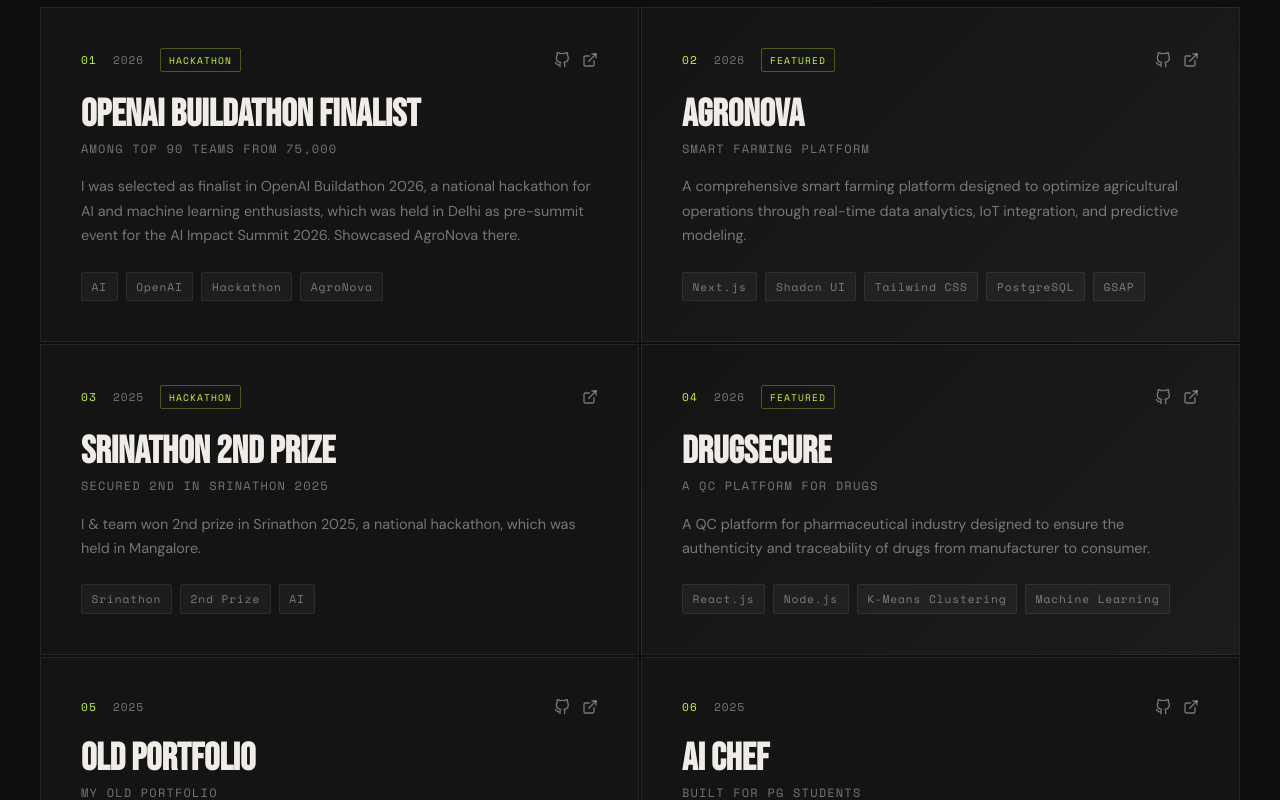
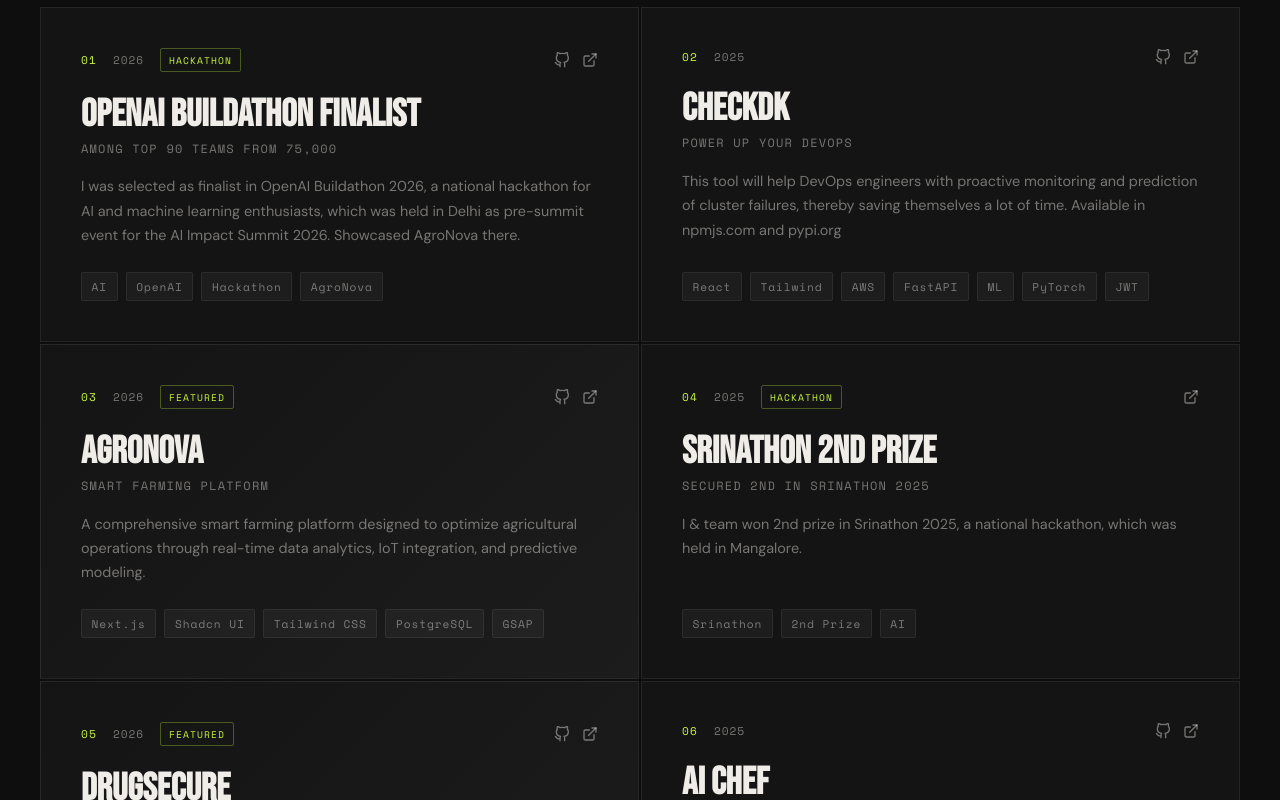
Before and after one commit to abbysallord/dhanush-shenoy-h, a React (Vite) app: page / in a window 1280 px wide. Shown: the part 2900-3700 px from the top of the page. Built offline with nearby package versions, Linux system fonts and the light colour scheme.

Commit message:
replaced old porfolio with checkDK in project section

```diff
--- a/src/components/Projects.jsx
+++ b/src/components/Projects.jsx
@@ -24,6 +24,19 @@
   },
   {
     id: '02',
+    title: 'checkDK',
+    subtitle: 'power up your DevOps',
+    desc: 'This tool will help DevOps engineers with proactive monitoring and prediction of cluster failures, thereby saving themselves a lot of time. Available in npmjs.com and pypi.org',
+    tags: ['React', 'Tailwind', 'AWS', 'FastAPI', 'ML', 'PyTorch', 'JWT'],
+    github: 'https://github.com/abbysallord/Portfolio',
+    live: 'https://dhanush-porfolio.netlify.app/',
+    featured: false,
+    hackathon: false,
+    year: '2025',
+    accent: '#ff9564',
+  },
+  {
+    id: '03',
     title: 'AgroNova',
     subtitle: 'Smart Farming Platform',
     desc: 'A comprehensive smart farming platform designed to optimize agricultural operations through real-time data analytics, IoT integration, and predictive modeling.',
@@ -36,7 +49,7 @@
     accent: '#c8f542',
   },
   {
-    id: '03',
+    id: '04',
     title: 'Srinathon 2nd Prize',
     subtitle: 'secured 2nd in Srinathon 2025',
     desc: 'I & team won 2nd prize in Srinathon 2025, a national hackathon, which was held in Mangalore.',
@@ -49,7 +62,7 @@
     accent: '#c8f542',
   },
   {
-    id: '04',
+    id: '05',
     title: 'DrugSecure',
     subtitle: 'A QC Platform for drugs',
     desc: 'A QC platform for pharmaceutical industry designed to ensure the authenticity and traceability of drugs from manufacturer to consumer.',
@@ -60,19 +73,6 @@
     hackathon: false,
     year: '2026',
     accent: '#64c8ff',
-  },
-  {
-    id: '05',
-    title: 'Old Portfolio',
-    subtitle: 'My Old Portfolio',
-    desc: 'My old portfolio website. The one that I built before this one. I really liked the design of this one, so I decided to keep it as a project.',
-    tags: ['React', 'TypeScript', 'Storybook', 'Tailwind'],
-    github: 'https://github.com/abbysallord/Portfolio',
-    live: 'https://dhanush-porfolio.netlify.app/',
-    featured: false,
-    hackathon: false,
-    year: '2025',
-    accent: '#ff9564',
   },
   {
     id: '06',
```
